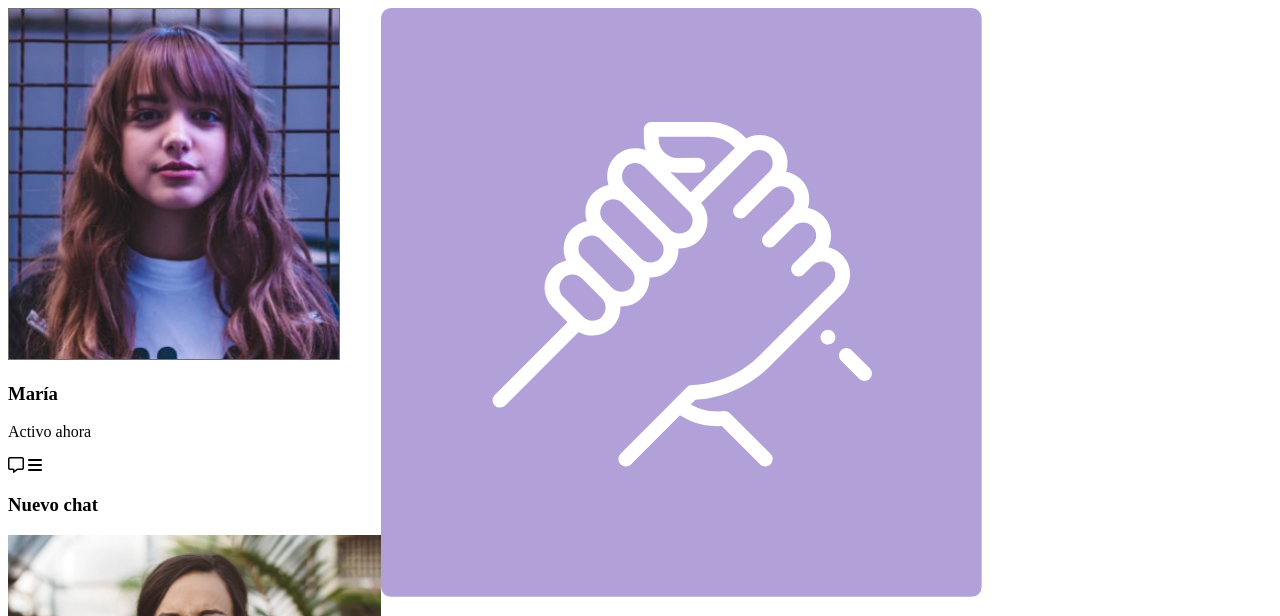
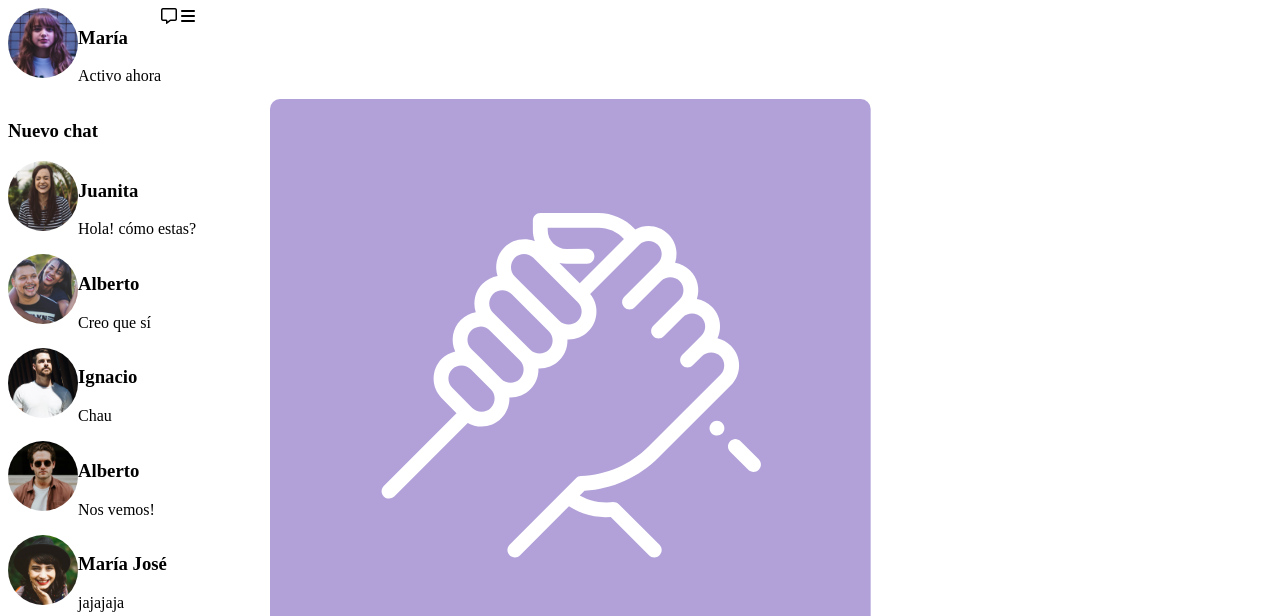
Before and after one commit to Javieragalaz/desafio7, a plain HTML site: page index.html in a window 1280 px wide. Shown: the top 616 px of the page. Drawn offline with Linux system fonts and the light colour scheme.

Commit message:
aplicación de flex a css

```diff
--- a/assets/css/style.css
+++ b/assets/css/style.css
@@ -1,3 +1,39 @@
+body {
+    width: 100%;
+}
+
 .container {
     display:flex
+
 }
+
+.contacts {
+    display: flex;
+
+    flex-direction: column;
+
+}
+.active {
+    display: flex;
+
+
+}
+
+
+.principal{
+    display: flex;
+    flex-direction: column;
+    justify-content: center;
+    align-items: center;
+
+}
+
+.photo img{
+    width: 70px;
+    height: 70px;
+    border-radius: 50%;
+}
+
+.user {
+    display: flex;
+}
```
